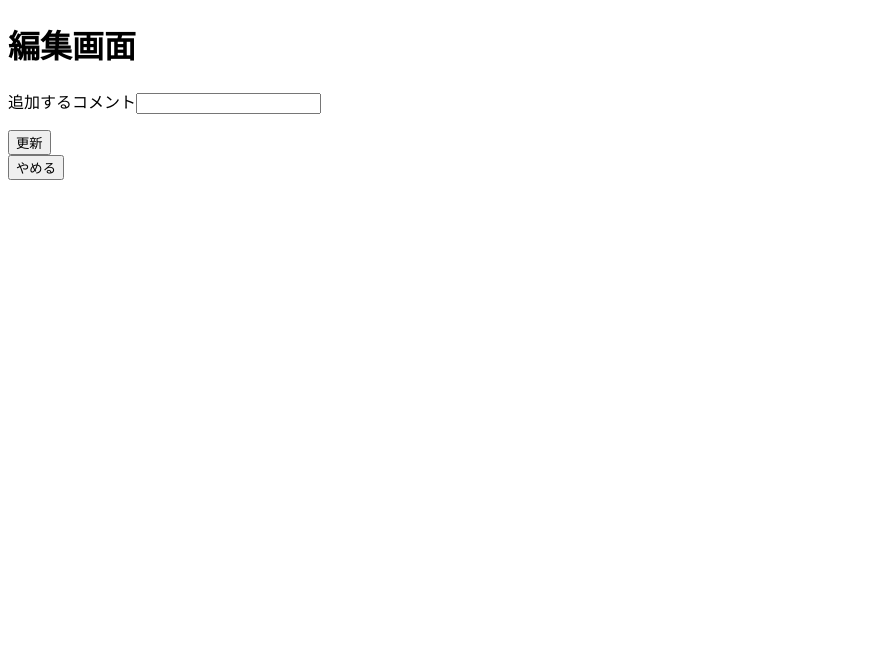
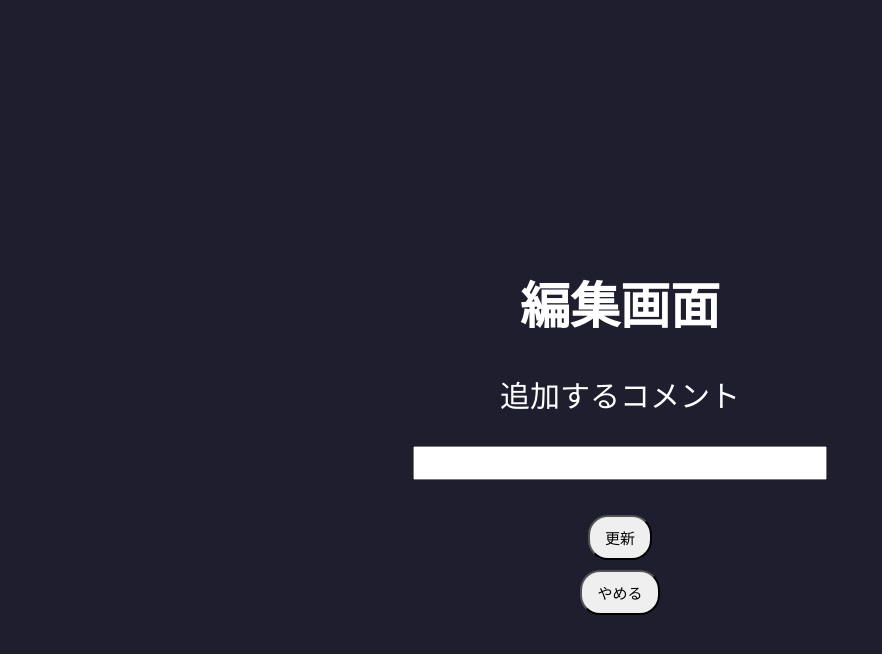
Before and after one commit to chogupa/gitproject4, a Spring app: template src/main/resources/templates/edit.html in a window 1280 px wide. Shown: the top 654 px of the page, without its empty margins (0-882 px from the left). Run offline with Thymeleaf, Linux system fonts and the light colour scheme; the template is opened without the code that fills it, so the values that code supplies are empty.

Commit message:
編集画面のレイアウト作成

```diff
--- a/src/main/resources/static/style.css
+++ b/src/main/resources/static/style.css
@@ -1,8 +1,6 @@
-<<<<<<< HEAD
+
 /*トップページ*/
-=======
 /*inde.htmlのレイアウト*/
->>>>>>> branch 'HTML' of https://github.com/chogupa/gitproject4.git
 .top h1 {
 	font-size: 70px;
 }
@@ -20,7 +18,7 @@ ul {
 	margin: 100px 80px 60px 40px;
 }
 
-<<<<<<< HEAD
+
 /*ゲーム画面*/
 .game-body {
 	background-color: #1e1e2f;
@@ -45,10 +43,10 @@ color: #333;
 	background-color: #d9534f;
 	color: #fff;
 }
-=======
+
 
 /*.gameover.htmlのレイアウト*/
-h1 {
+.gameover-body h1 {
 	font-size: 50px;
 }
 .gameover-body {
@@ -68,4 +66,36 @@ h1 {
 }
 
 
->>>>>>> branch 'HTML' of https://github.com/chogupa/gitproject4.git
+/*edit.htmlのレイアウト*/
+.edit-body h1{
+	font-size: 50px;
+}
+
+.textbox {
+	width: 400px;
+	height: 20px;
+	display: block;
+	margin: 0 auto;
+	font-size: 15px;
+	padding: 5px;
+
+}
+
+.edit-body {
+	background-color: #1e1e2f;
+	  color: white;
+	  font-family: 'Courier New', Courier, monospace;
+	  text-align: center;
+	  padding: 2rem;
+	  margin: 200px 80px 60px 40px;
+	  font-size: 30px;
+	  border-radius: 10px;
+	  	max-width: 100%;
+}
+
+.update-button {
+	margin: 5px 10px;
+	padding: 10px 15px;
+	font-size: 15px;
+	border-radius: 20px;
+}
--- a/src/main/resources/templates/edit.html
+++ b/src/main/resources/templates/edit.html
@@ -4,19 +4,21 @@
 <head>
 	<title>編集ページ</title>
 	<meta charset="utf-8" />
+	<link rel="stylesheet" href="../static/style.css" th:href="@{/style.css}">
 </head>
 
-<body>
+<body class="edit-body">
 	<!--	<h1 th:text="${title}"></h1>-->
 	<h1>編集画面</h1>
 	<div th:object="${ここにidが入る、多分}">
 		<form action="#" method="get" th:action="@{/confirm}">
-			<p>追加するコメント<input type="text" name="comment" th:value="*{comment}"></p>
-			<input type="submit" value="更新">
+			<p>追加するコメント</p>
+			<p><input type="text" class="textbox" name="comment" th:value="*{comment}"></p>
+			<input type="submit" class="update-button" value="更新">
 		</form>
 
 		<form action="#" method="get" th:action="@{/game}">
-			<input type="submit" value="やめる">
+			<input type="submit" class="update-button" value="やめる">
 		</form>
 	</div>
 
```
